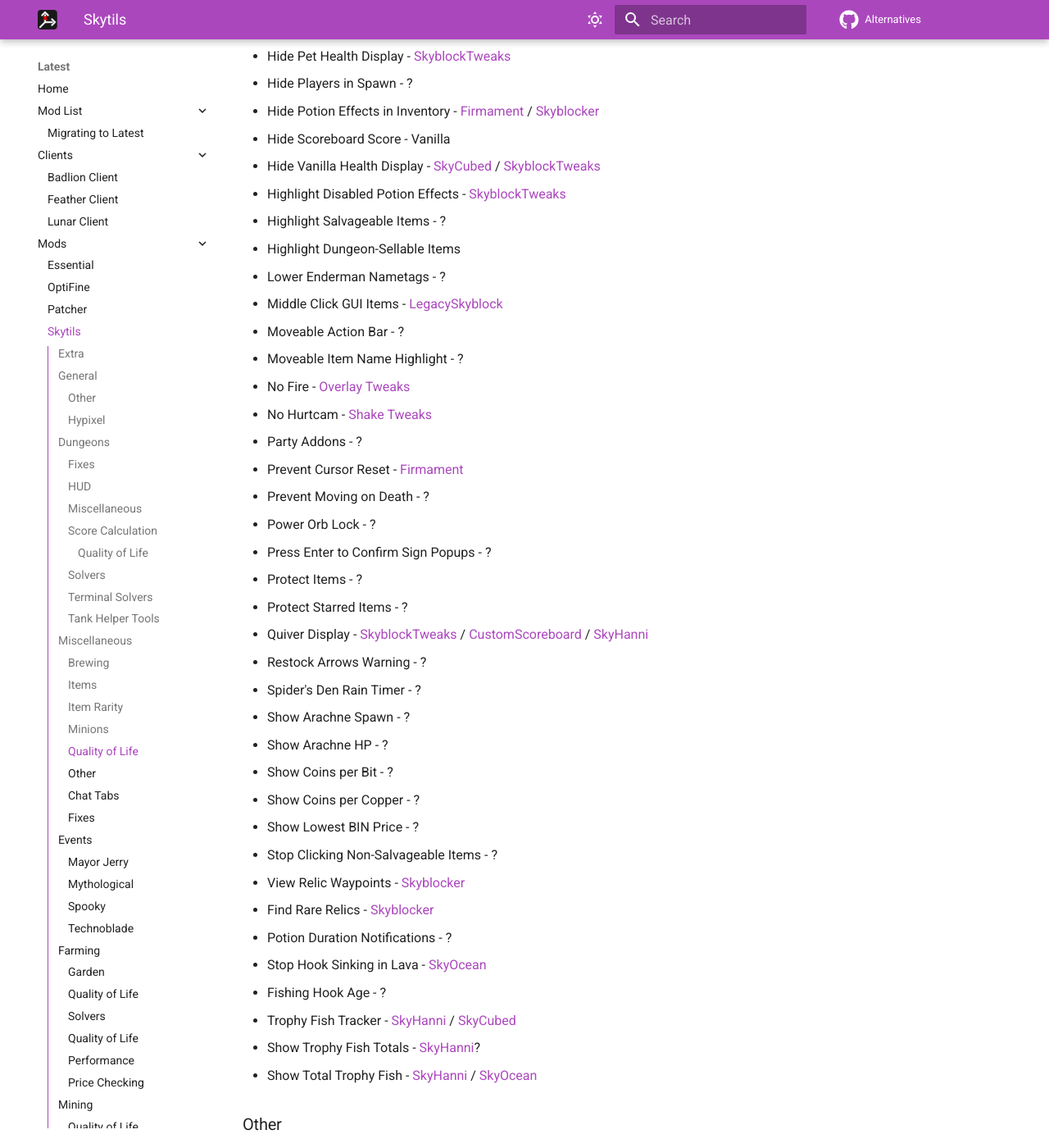
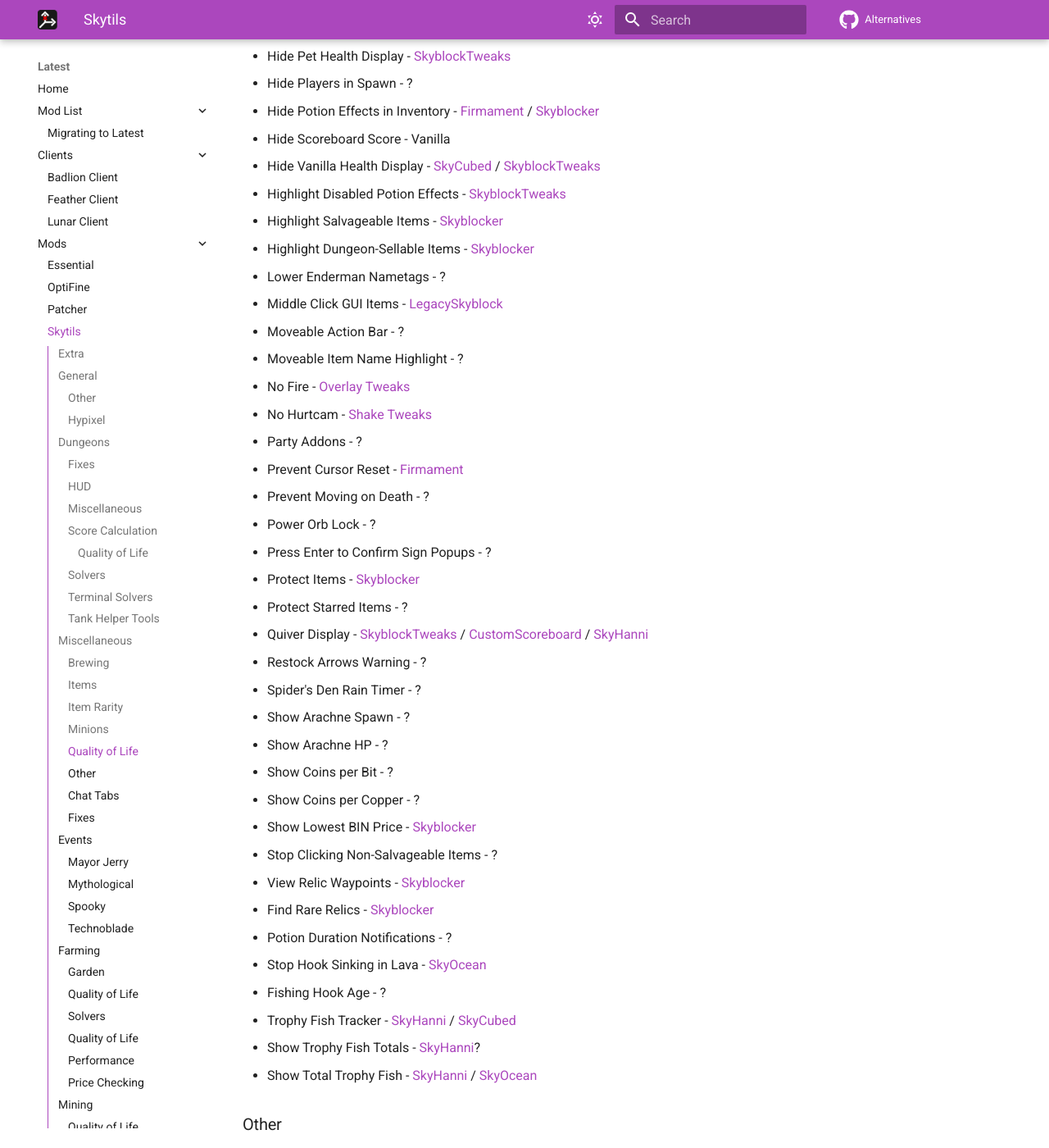
Before and after one commit to MicrocontrollersDev/Alternatives, an MkDocs documentation site: the page built from docs/latest/skytils.md, in a window 1280 px wide and 1400 px high, scrolled down 6534 px. Shown: the whole window at 82% size. Built offline with MkDocs 1.6.1 and Material for MkDocs 9.7.7, drawn with Linux system fonts in a browser that asks for light colours; comment, search, counter and statistics services are not loaded; some of the changed text lies outside the part shown.

Commit message:
add some missing features

```diff
--- a/docs/latest/skytils.md
+++ b/docs/latest/skytils.md
@@ -213,8 +213,8 @@
 * Hide Scoreboard Score - Vanilla
 * Hide Vanilla Health Display - [SkyCubed](https://modrinth.com/mod/skycubed) / [SkyblockTweaks](https://modrinth.com/mod/sbt)
 * Highlight Disabled Potion Effects - [SkyblockTweaks](https://modrinth.com/mod/sbt)
-* Highlight Salvageable Items - ?
-* Highlight Dungeon-Sellable Items
+* Highlight Salvageable Items - [Skyblocker](https://modrinth.com/mod/skyblocker-liap)
+* Highlight Dungeon-Sellable Items - [Skyblocker](https://modrinth.com/mod/skyblocker-liap)
 * Lower Enderman Nametags - ?
 * Middle Click GUI Items - [LegacySkyblock](https://modrinth.com/mod/legacyskyblock)
 * Moveable Action Bar - ?
@@ -226,7 +226,7 @@
 * Prevent Moving on Death - ?
 * Power Orb Lock - ?
 * Press Enter to Confirm Sign Popups - ?
-* Protect Items - ?
+* Protect Items - [Skyblocker](https://modrinth.com/mod/skyblocker-liap)
 * Protect Starred Items - ?
 * Quiver Display - [SkyblockTweaks](https://modrinth.com/mod/sbt) / [CustomScoreboard](https://modrinth.com/mod/skyblock-custom-scoreboard) / [SkyHanni](https://modrinth.com/mod/SkyHanni)
 * Restock Arrows Warning - ?
@@ -235,7 +235,7 @@
 * Show Arachne HP - ?
 * Show Coins per Bit - ?
 * Show Coins per Copper - ?
-* Show Lowest BIN Price - ?
+* Show Lowest BIN Price - [Skyblocker](https://modrinth.com/mod/skyblocker-liap)
 * Stop Clicking Non-Salvageable Items - ?
 * View Relic Waypoints - [Skyblocker](https://modrinth.com/mod/skyblocker-liap)
 * Find Rare Relics - [Skyblocker](https://modrinth.com/mod/skyblocker-liap)
```
Also changed, not shown: other parts of docs/latest/skytils.md (+2 -3 lines).
